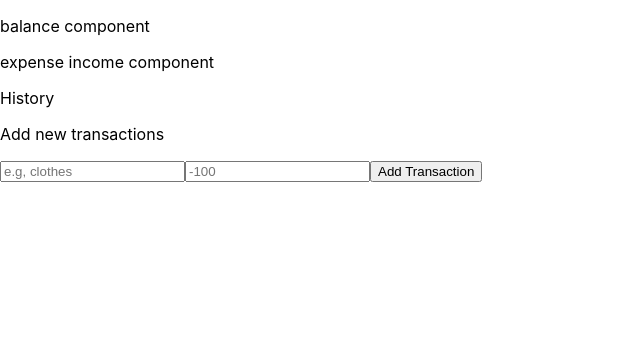
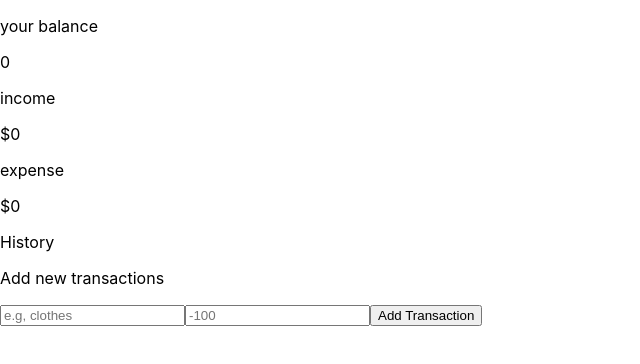
Before and after one commit to GSG-G9/IZ-Expenses-tracker, a React (Create React App) app: page /tracker in a window 1280 px wide. Shown: the top 364 px of the page, without its empty margins (0-640 px from the left). Built offline with nearby package versions, Linux system fonts and the light colour scheme; the HTML template or start-up script is replaced by a standard one.

Commit message:
ExponseIncome and Balance components done

```diff
--- a/src/pages/trackerPage/Balance.js
+++ b/src/pages/trackerPage/Balance.js
@@ -1,14 +1,17 @@
-import React from 'react';
+import React from "react";
+import propTypes from "prop-types";
 
-export default class Balance extends React.Component {
-  render() {
-    this.state = {
-      transaction: [],
-    };
-    return (
-      <>
-        <p>balance component</p>
-      </>
-    );
-  }
-}
+const Balance = ({ balance }) => {
+  return (
+    <section className="balanceSection">
+      <p>your balance</p>
+      <p>{balance}</p>
+    </section>
+  );
+};
+
+Balance.propTypes = {
+  balance: propTypes.number,
+};
+
+export default Balance;
--- a/src/pages/trackerPage/ExpenseIncome.js
+++ b/src/pages/trackerPage/ExpenseIncome.js
@@ -1,14 +1,69 @@
-import React from 'react';
+/* eslint-disable no-return-assign */
+import React from "react";
+import propTypes from "prop-types";
 
 export default class ExpenseIncome extends React.Component {
+  state = {
+    incomeExpense: [0, 0],
+  };
+  calculateIncomeExpense = (transactions) => {
+    const positivePrices = [];
+    const negativePrices = [];
+
+    transactions.forEach((el) => {
+      if (Math.sign(el.price) === 1) {
+        positivePrices.push(el.price);
+      } else {
+        negativePrices.push(el.price);
+      }
+    });
+
+    let income = 0;
+    let expense = 0;
+    positivePrices.forEach((el) => (income += Number(el)));
+    negativePrices.forEach((el) => (expense -= Number(el)));
+
+    this.setState(
+      {
+        incomeExpense: [income, expense],
+      },
+      () => {
+        this.props.giveMeIncomeExpense(this.state.incomeExpense);
+      }
+    );
+  };
+
+  componentDidUpdate(prevProps) {
+    const { transactions } = this.props;
+
+    if (transactions !== prevProps.transactions) {
+      this.calculateIncomeExpense(transactions);
+    }
+  }
+
   render() {
-    this.state = {
-      nn: null,
-    };
+    const { incomeExpense } = this.state;
+    console.log("incoooomeExponse", incomeExpense);
+
     return (
       <>
-        <p>expense income component</p>
+        <section className="income-expense-section">
+          <div className="income-container">
+            <p>income</p>
+            <p>${incomeExpense[0]} </p>
+          </div>
+          <div className="expense-container">
+            <p>expense</p>
+            <p>${incomeExpense[1]} </p>
+          </div>
+          <div />
+        </section>
       </>
     );
   }
 }
+
+ExpenseIncome.propTypes = {
+  transactions: propTypes.array,
+  giveMeIncomeExpense: propTypes.func,
+};
--- a/src/pages/trackerPage/Tracker.js
+++ b/src/pages/trackerPage/Tracker.js
@@ -1,16 +1,17 @@
-import React from 'react';
-import Balance from './Balance';
-import ExpenseIncome from './ExpenseIncome';
-import History from './History';
-import Transactions from './Transactions';
+import React from "react";
+
+import Balance from "./Balance";
+import ExpenseIncome from "./ExpenseIncome";
+import History from "./History";
+import Transactions from "./Transactions";
 
 export default class Tracker extends React.Component {
   state = {
     transactions: [],
+    balance: 0,
   };
 
   giveMeTransactions = (TransactionsArray) => {
-    // console.log(TransactionsArray);
     this.setState((prevState) => {
       return {
         transactions: [TransactionsArray, ...prevState.transactions],
@@ -18,12 +19,20 @@ export default class Tracker extends React.Component {
     });
   };
 
+  giveMeIncomeExpense = (incomeExpenseArray) => {
+    this.setState({ balance: incomeExpenseArray[0] - incomeExpenseArray[1] });
+  };
+
   render() {
-    const {transactions} = this.state;
+    const { transactions, balance } = this.state;
+    console.log("balance", balance);
     return (
       <>
-        <Balance />
-        <ExpenseIncome />
+        <Balance balance={balance} />
+        <ExpenseIncome
+          transactions={transactions}
+          giveMeIncomeExpense={this.giveMeIncomeExpense}
+        />
         <History transactions={transactions} />
         <Transactions giveMeTransactions={this.giveMeTransactions} />
       </>
--- a/src/pages/trackerPage/Transactions.js
+++ b/src/pages/trackerPage/Transactions.js
@@ -10,7 +10,6 @@ export default class Transactions extends React.Component {
   };
 
   render() {
-    // console.log(this.props.giveMeTransactions);
 
     return (
       <>
```
Also changed, not shown: 1 other file (tests, documents, lock files or other folders).
